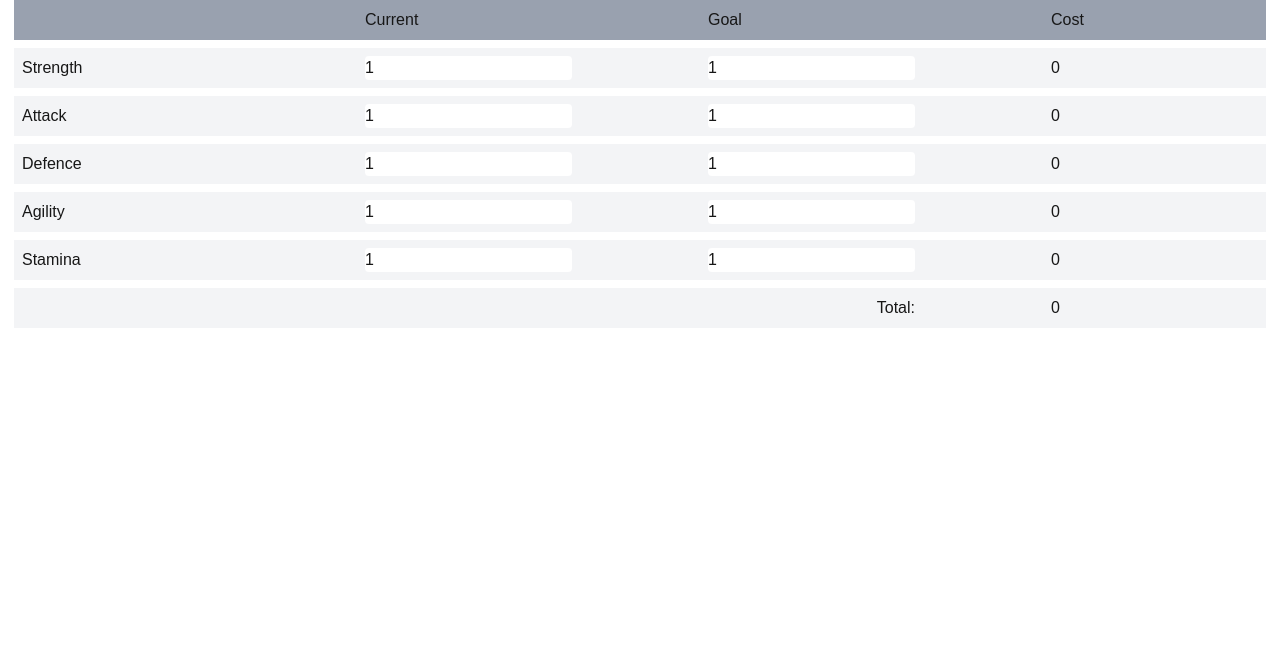
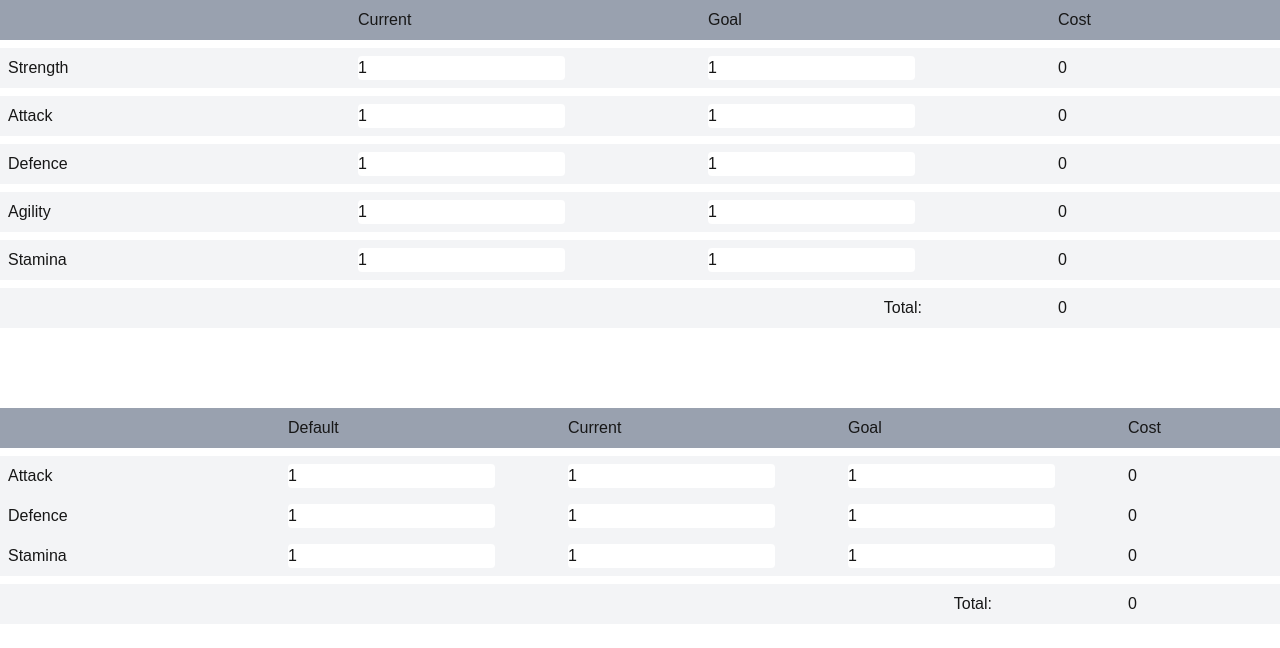
Before and after one commit to TheMshary/Holy-War-Tools, a Next.js app: page / in a window 1280 px wide. Shown: the top 648 px of the page. Built offline with nearby package versions, Linux system fonts and the light colour scheme.

Commit message:
Horse stats now work

```diff
--- /dev/null
+++ b/src/app/components/CharStat.tsx
@@ -0,0 +1,42 @@
+import React, { useState } from 'react'
+import type { CharStatType, StatName } from "./types";
+
+const CharStat = ({ charStat, updateCharStat }: { charStat: CharStatType, updateCharStat: Function }) => {
+
+    const calculateCost = (current: number, goal: number) => {
+        let cost = 0;
+        for (let i = current; i < goal; i++) {
+            cost += i ** 2;
+        }
+        return cost;
+    }
+
+    const updateCurrent = (e: React.ChangeEvent<HTMLInputElement>) => {
+        const newCurrent = Number(e.target.value);
+        updateCharStat({
+            ...charStat, current: newCurrent, cost: calculateCost(newCurrent, charStat.goal)
+        })
+    }
+
+    const updateGoal = (e: React.ChangeEvent<HTMLInputElement>) => {
+        const newGoal = Number(e.target.value);
+        updateCharStat({
+            ...charStat, goal: newGoal, cost: calculateCost(charStat.current, newGoal)
+        })
+    }
+
+    return (
+        <div className="col-span-4 grid grid-cols-4 gap-30 bg-gray-100">
+            <p className="col-span-1 p-2">{charStat.name}</p>
+            <p className="col-span-1 p-2">
+                <input type="text" className="bg-white rounded" onChange={updateCurrent} value={charStat.current} />
+            </p>
+            <p className="col-span-1 p-2">
+                <input type="text" className="bg-white rounded" onChange={updateGoal} value={charStat.goal} />
+            </p>
+            <p className="col-span-1 p-2">{charStat.cost}</p>
+        </div>
+    )
+}
+
+export default CharStat;
--- /dev/null
+++ b/src/app/components/HorseStat.tsx
@@ -0,0 +1,60 @@
+import React, { useState } from 'react'
+import type { HorseStatType, StatName } from "./types";
+
+const HorseStat = ({ horseStat, updateHorseStat }: { horseStat: HorseStatType, updateHorseStat: Function }) => {
+
+    const calculateCost = (horseStat: HorseStatType) => {
+        const { current, goal } = horseStat;
+        if (goal <= current || current <= horseStat.default) return 0;
+
+        const costCurrent = horseStat.current - horseStat.default + 1;
+        const costGoal = horseStat.goal - horseStat.default + 1;
+        let cost = 0;
+        for (let i = costCurrent; i < costGoal; i++) {
+            cost += i ** 2;
+        }
+        return cost;
+    }
+
+    const updateDefault = (e: React.ChangeEvent<HTMLInputElement>) => {
+        const newDefault = Number(e.target.value);
+        const cost = calculateCost({ ...horseStat, default: newDefault });
+        updateHorseStat({
+            ...horseStat, default: newDefault, cost
+        })
+    }
+
+    const updateCurrent = (e: React.ChangeEvent<HTMLInputElement>) => {
+        const newCurrent = Number(e.target.value);
+        const cost = calculateCost({ ...horseStat, current: newCurrent });
+        updateHorseStat({
+            ...horseStat, current: newCurrent, cost
+        })
+    }
+
+    const updateGoal = (e: React.ChangeEvent<HTMLInputElement>) => {
+        const newGoal = Number(e.target.value);
+        const cost = calculateCost({ ...horseStat, goal: newGoal });
+        updateHorseStat({
+            ...horseStat, goal: newGoal, cost
+        })
+    }
+
+    return (
+        <div className="col-span-5 grid grid-cols-5 gap-30 bg-gray-100">
+            <p className="col-span-1 p-2">{horseStat.name}</p>
+            <p className="col-span-1 p-2">
+                <input type="text" className="bg-white rounded" onChange={updateDefault} value={horseStat.default} />
+            </p>
+            <p className="col-span-1 p-2">
+                <input type="text" className="bg-white rounded" onChange={updateCurrent} value={horseStat.current} />
+            </p>
+            <p className="col-span-1 p-2">
+                <input type="text" className="bg-white rounded" onChange={updateGoal} value={horseStat.goal} />
+            </p>
+            <p className="col-span-1 p-2">{horseStat.cost}</p>
+        </div>
+    )
+}
+
+export default HorseStat;
--- a/src/app/components/Stat.tsx
+++ /dev/null
@@ -1,42 +0,0 @@
-import React, { useState } from 'react'
-import type { StatType, StatName } from "./types";
-
-const Stat = ({ stat, updateStat }: { stat: StatType, updateStat: Function }) => {
-
-    const calculateCost = (current: number, goal: number) => {
-        let cost = 0;
-        for (let i = current; i < goal; i++) {
-            cost += i ** 2;
-        }
-        return cost;
-    }
-
-    const updateCurrent = (e: React.ChangeEvent<HTMLInputElement>) => {
-        const newCurrent = Number(e.target.value);
-        updateStat({
-            ...stat, current: newCurrent, cost: calculateCost(newCurrent, stat.goal)
-        })
-    }
-
-    const updateGoal = (e: React.ChangeEvent<HTMLInputElement>) => {
-        const newGoal = Number(e.target.value);
-        updateStat({
-            ...stat, goal: newGoal, cost: calculateCost(stat.current, newGoal)
-        })
-    }
-
-    return (
-        <div className="col-span-4 grid grid-cols-4 gap-30 bg-gray-100">
-            <p className="col-span-1 p-2">{stat.name}</p>
-            <p className="col-span-1 p-2">
-                <input type="text" className="bg-white rounded" onChange={updateCurrent} value={stat.current} />
-            </p>
-            <p className="col-span-1 p-2">
-                <input type="text" className="bg-white rounded" onChange={updateGoal} value={stat.goal} />
-            </p>
-            <p className="col-span-1 p-2">{stat.cost}</p>
-        </div>
-    )
-}
-
-export default Stat;
--- a/src/app/components/StatsCalculator.tsx
+++ b/src/app/components/StatsCalculator.tsx
@@ -1,10 +1,11 @@
 'use client';
 import React, { useMemo, useState } from 'react'
-import Stat from './Stat';
-import type { StatType, StatName } from "./types";
+import CharStat from './CharStat';
+import HorseStat from './HorseStat';
+import type { HorseStatType, CharStatType, StatName } from "./types";
 
 const StatsCalculator = () => {
-    const [stats, setStats] = useState([{
+    const [charStats, setCharStats] = useState([{
         name: "Strength",
         current: 1,
         goal: 1,
@@ -34,13 +35,42 @@ const StatsCalculator = () => {
         goal: 1,
         cost: 0
     }]);
+    const [horseStats, setHorseStats] = useState([{
+        name: "Attack",
+        default: 1,
+        current: 1,
+        goal: 1,
+        cost: 0
+    },
+    {
+        name: "Defence",
+        default: 1,
+        current: 1,
+        goal: 1,
+        cost: 0
+    },
+    {
+        name: "Stamina",
+        default: 1,
+        current: 1,
+        goal: 1,
+        cost: 0
+    }]);
 
-    const totalCost = useMemo(() => {
-        return stats.reduce((sum, s) => sum + s.cost, 0);
-    }, [stats]);
+    const charTotalCost = useMemo(() => {
+        return charStats.reduce((sum, s) => sum + s.cost, 0);
+    }, [charStats]);
 
-    const updateStat = (newStat: StatType) => {
-        setStats(prevStats => prevStats.map(stat => stat.name === newStat.name ? newStat : stat))
+    const horseTotalCost = useMemo(() => {
+        return horseStats.reduce((sum, s) => sum + s.cost, 0);
+    }, [horseStats]);
+
+    const updateCharStat = (newCharStat: CharStatType) => {
+        setCharStats(prevCharStats => prevCharStats.map(charStat => charStat.name === newCharStat.name ? newCharStat : charStat))
+    }
+
+    const updateHorseStat = (newHorseStat: HorseStatType) => {
+        setHorseStats(prevHorseStats => prevHorseStats.map(horseStat => horseStat.name === newHorseStat.name ? newHorseStat : horseStat))
     }
 
     return (
@@ -52,10 +82,8 @@ const StatsCalculator = () => {
                     <p className="col-span-1 p-2">Goal</p>
                     <p className="col-span-1 p-2">Cost</p>
                 </div>
-                {stats.map(stat => (
-                    <div className="col-span-4">
-                        <Stat stat={stat} updateStat={updateStat} />
-                    </div>
+                {charStats.map(charStat => (
+                    <CharStat charStat={charStat} updateCharStat={updateCharStat} key={charStat.name} />
                 ))}
 
                 <div className="col-span-4">
@@ -63,7 +91,32 @@ const StatsCalculator = () => {
                         <p className="col-span-1 p-2"></p>
                         <p className="col-span-1 p-2"></p>
                         <p className="col-span-1 p-2 ml-auto">Total: </p>
-                        <p className="col-span-1 p-2">{totalCost}</p>
+                        <p className="col-span-1 p-2">{charTotalCost}</p>
+                    </div>
+                </div>
+            </div>
+            <div className="grid gap-2 my-20">
+                <div className="col-span-5">
+                    <div className="col-span-5 grid grid-cols-5 gap-30 bg-gray-400">
+                        <p className="col-span-1 p-2"></p>
+                        <p className="col-span-1 p-2">Default</p>
+                        <p className="col-span-1 p-2">Current</p>
+                        <p className="col-span-1 p-2">Goal</p>
+                        <p className="col-span-1 p-2">Cost</p>
+                    </div>
+                </div>
+                <div className="col-span-5">
+                    {horseStats.map(horseStat => (
+                        <HorseStat horseStat={horseStat} updateHorseStat={updateHorseStat} key={horseStat.name} />
+                    ))}
+                </div>
+                <div className="col-span-5">
+                    <div className="col-span-5 grid grid-cols-5 gap-30 bg-gray-100">
+                        <p className="col-span-1 p-2"></p>
+                        <p className="col-span-1 p-2"></p>
+                        <p className="col-span-1 p-2"></p>
+                        <p className="col-span-1 p-2 ml-auto">Total: </p>
+                        <p className="col-span-1 p-2">{horseTotalCost}</p>
                     </div>
                 </div>
             </div>
```
Also changed, not shown: src/app/components/types.tsx (+12 -4 lines).
